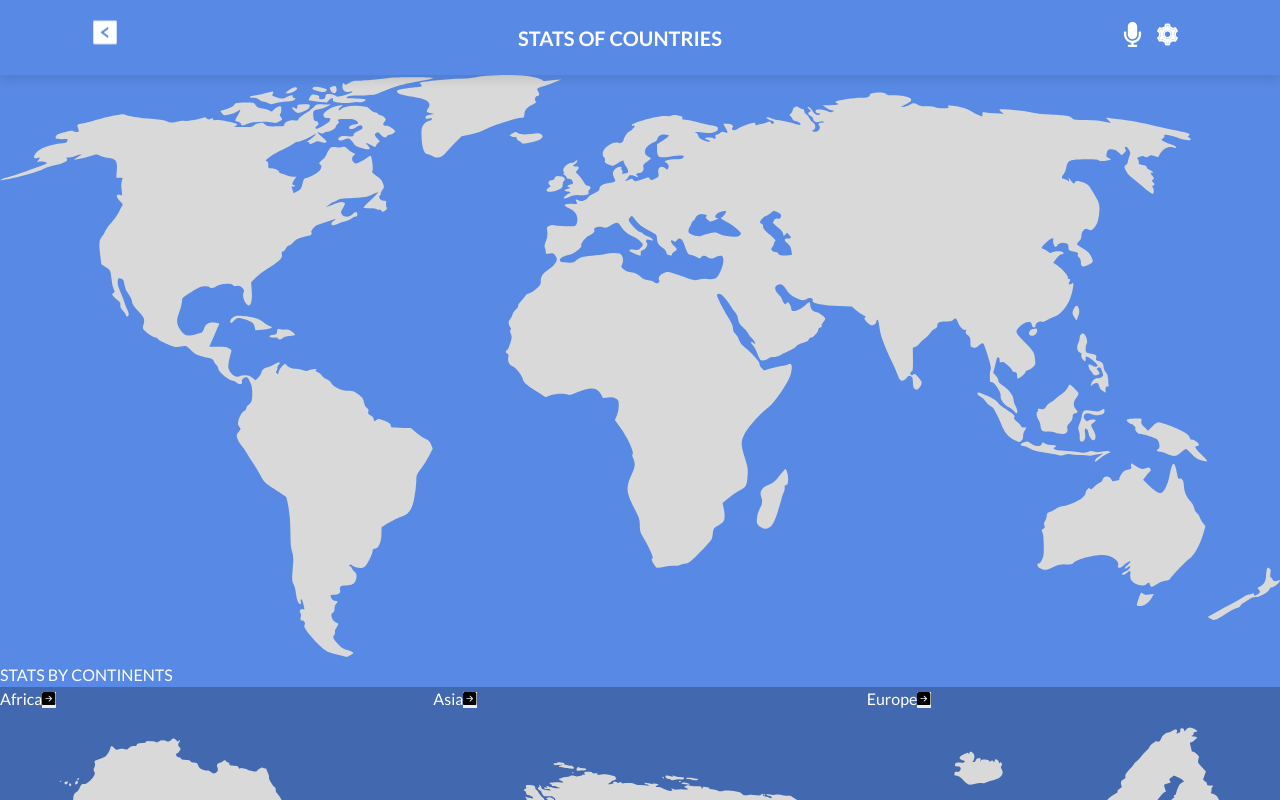
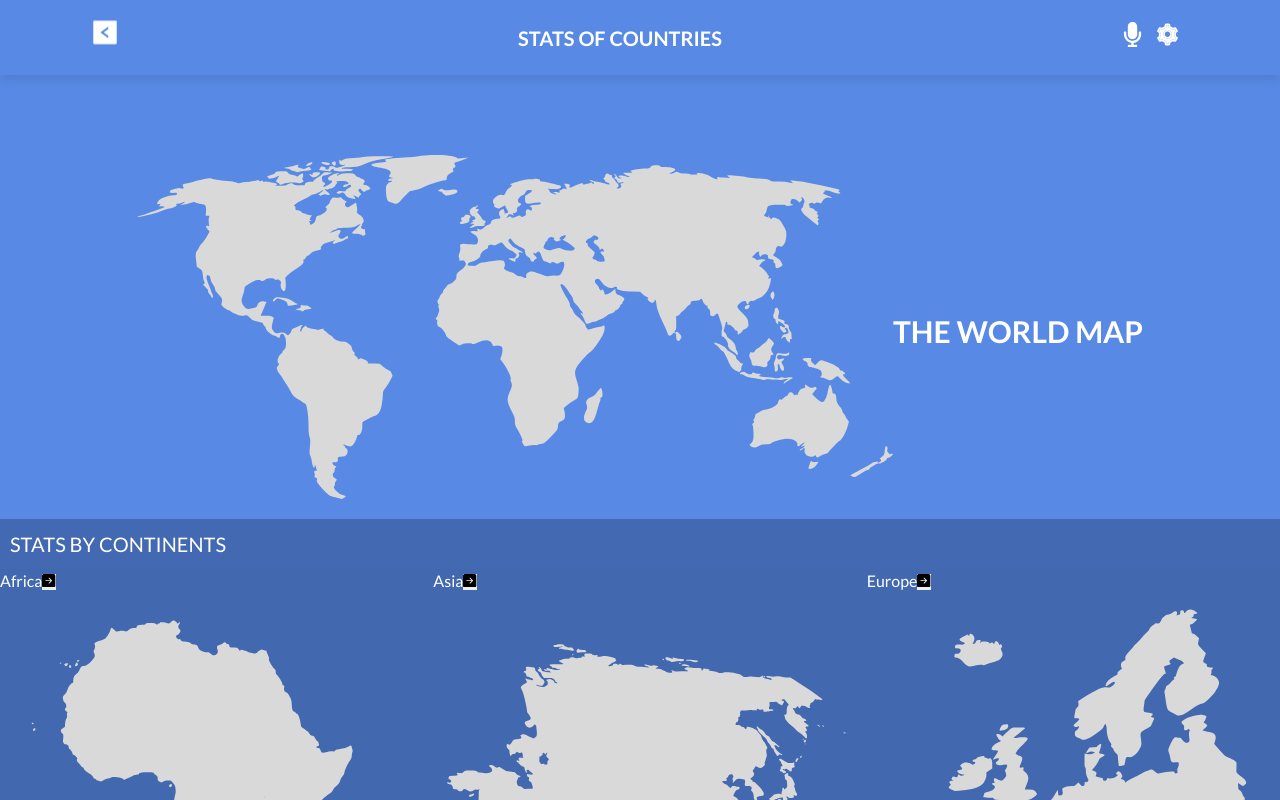
Before and after one commit to piesieomane/country-stats, a React (Create React App) app: page / in a window 1280 px wide. Shown: the top 800 px of the page. Built offline with nearby package versions, Linux system fonts and the light colour scheme.

Commit message:
Style the worldpage

```diff
--- a/src/components/WorldPage.js
+++ b/src/components/WorldPage.js
@@ -1,14 +1,17 @@
 import React from 'react';
-
 import Continents from './Continents';
+import '../styles/worldpage.scss';
 
 const WorldPage = () => {
   return (
     <>
       <div className="world_map">
-        <img src="/images/world.svg" alt="world-image" />
+        <div className="world_map_container">
+          <img src="/images/world.svg" alt="world-image" />
+          <h2>THE WORLD MAP</h2>
+        </div>
         <div className="stats">
-          <p>STATS BY CONTINENTS</p>
+          <h3>STATS BY CONTINENTS</h3>
         </div>
       </div>
 
--- a/src/styles/worldpage.scss
+++ b/src/styles/worldpage.scss
@@ -0,0 +1,31 @@
+.world_map {
+  padding-top: 7rem;
+
+  .world_map_container {
+    display: flex;
+    align-items: center;
+    justify-content: center;
+    padding: 1rem;
+
+    img {
+      cursor: pointer;
+      margin-bottom: 10px;
+      width: 60%;
+    }
+
+    h2 {
+      font-size: 3rem;
+      font-weight: 600;
+    }
+  }
+
+  .stats {
+    h3 {
+      background: var(--primary-color);
+      padding: 1rem;
+      font-size: 2rem;
+      font-weight: 400;
+      color: var(--text-color);
+    }
+  }
+}
```
